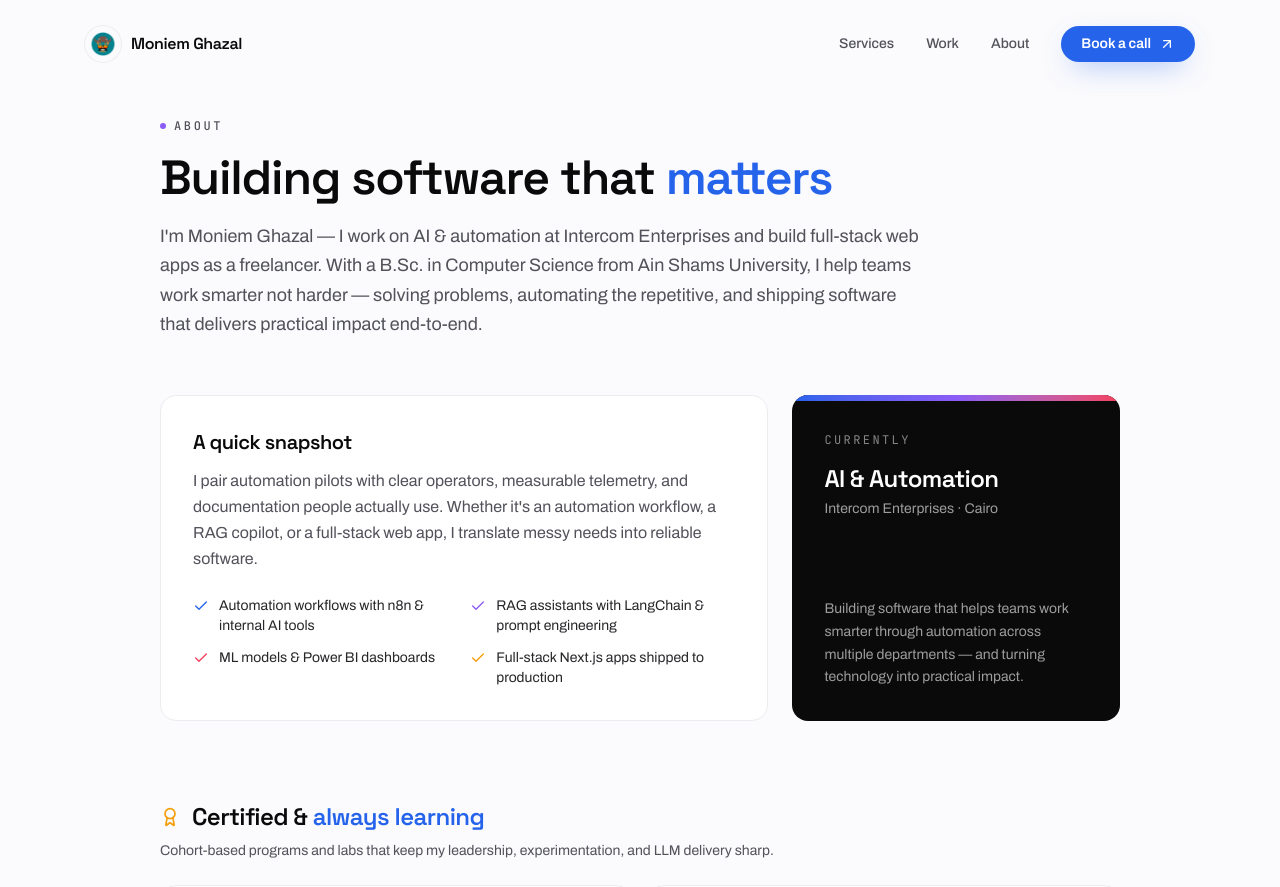
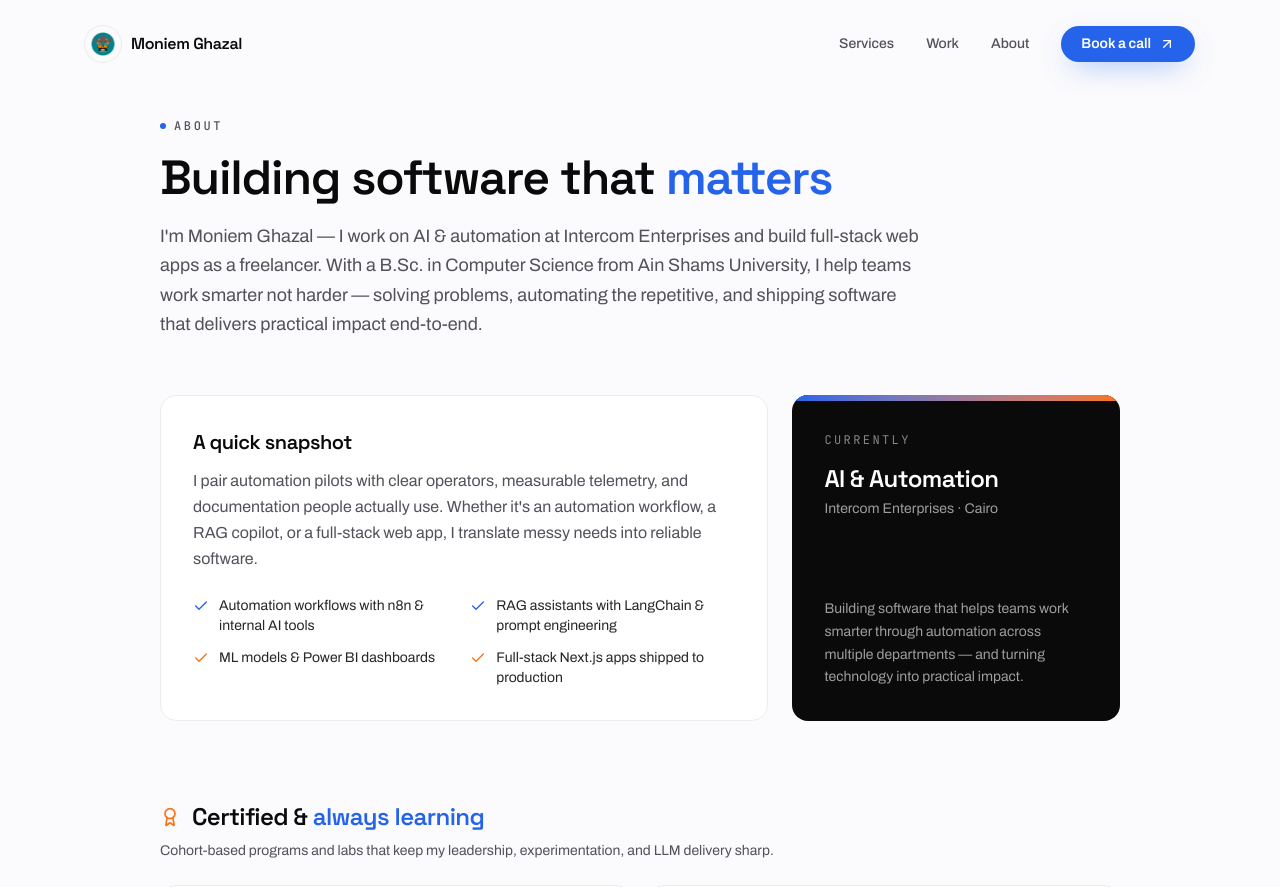
Before and after one commit to moniem2020/Portfolio, a Next.js app: page /about in a window 1280 px wide. Shown: the top 887 px of the page. Built offline with nearby package versions, Linux system fonts and the light colour scheme.

Commit message:
Theme: Cobalt — de-rainbow Home, About, Projects (cobalt + orange only)

```diff
--- a/app/about/page.tsx
+++ b/app/about/page.tsx
@@ -9,13 +9,13 @@ export const metadata: Metadata = {
     "Moniem Ghazal — AI, Automation & Full-Stack Developer in Cairo. Milestones, certifications, and how I approach building software for teams.",
 };
 
-const POP = ["#2563eb", "#8b5cf6", "#f43f5e", "#f59e0b", "#65a30d"];
+const POP = ["#2563eb", "#f97316"];
 
 const certifications = [
   {
     provider: "McKinsey & Company",
     badge: "Forward",
-    color: "#f59e0b",
+    color: "#2563eb",
     course: "McKinsey.org Forward Program",
     year: "Jul 2025",
     highlight: "Leadership labs, issue prioritisation, and decision sprints for fast-moving teams.",
@@ -23,7 +23,7 @@ const certifications = [
   {
     provider: "DeepLearning.AI",
     badge: "LangChain",
-    color: "#8b5cf6",
+    color: "#f97316",
     course: "LangChain for LLM Application Development",
     year: "Aug 2025",
     highlight: "Retrieval-augmented workflows, guardrails, and evaluation harnesses for production LLM apps.",
@@ -68,9 +68,9 @@ const milestones = [
 
 const craft = [
   { text: "Automation workflows with n8n & internal AI tools", color: "#2563eb" },
-  { text: "RAG assistants with LangChain & prompt engineering", color: "#8b5cf6" },
-  { text: "ML models & Power BI dashboards", color: "#f43f5e" },
-  { text: "Full-stack Next.js apps shipped to production", color: "#f59e0b" },
+  { text: "RAG assistants with LangChain & prompt engineering", color: "#2563eb" },
+  { text: "ML models & Power BI dashboards", color: "#f97316" },
+  { text: "Full-stack Next.js apps shipped to production", color: "#f97316" },
 ];
 
 export default function About() {
@@ -80,7 +80,7 @@ export default function About() {
         {/* Header */}
         <header className="space-y-5">
           <span className="eyebrow">
-            <span className="h-1.5 w-1.5 rounded-full" style={{ backgroundColor: "#8b5cf6" }} />
+            <span className="h-1.5 w-1.5 rounded-full" style={{ backgroundColor: "#2563eb" }} />
             About
           </span>
           <h1 className="font-display text-4xl font-semibold tracking-tight text-ink md:text-5xl">
@@ -116,7 +116,7 @@ export default function About() {
           </div>
 
           <div className="relative flex flex-col justify-between overflow-hidden rounded-2xl bg-ink p-8 text-white">
-            <span className="absolute inset-x-0 top-0 h-1.5 bg-gradient-to-r from-[#2563eb] via-[#8b5cf6] to-[#f43f5e]" />
+            <span className="absolute inset-x-0 top-0 h-1.5 bg-gradient-to-r from-[#2563eb] to-[#f97316]" />
             <div>
               <span className="font-mono text-xs uppercase tracking-[0.2em] text-white/50">
                 Currently
@@ -136,7 +136,7 @@ export default function About() {
         {/* Certifications */}
         <section className="mt-20">
           <div className="flex items-center gap-3">
-            <Award className="h-5 w-5" style={{ color: "#f59e0b" }} />
+            <Award className="h-5 w-5" style={{ color: "#f97316" }} />
             <h2 className="font-display text-2xl font-semibold tracking-tight text-ink">
               Certified &amp; <span className="text-pop">always learning</span>
             </h2>
--- a/app/page.tsx
+++ b/app/page.tsx
@@ -19,12 +19,12 @@ import ContactForm from "@/components/ContactForm";
 import { NextjsMark, PythonMark, TailwindMark, VercelMark, N8nMark } from "@/components/BrandMarks";
 import { projects } from "@/data/projects";
 
-const POP = ["#2563eb", "#8b5cf6", "#f43f5e", "#f59e0b", "#65a30d", "#06b6d4"];
+const POP = ["#2563eb", "#f97316"];
 
 const stats = [
   { value: "3+", label: "Years building", color: "#2563eb" },
-  { value: "7", label: "Projects shipped", color: "#f43f5e" },
-  { value: "2", label: "Live products", color: "#8b5cf6" },
+  { value: "7", label: "Projects shipped", color: "#f97316" },
+  { value: "2", label: "Live products", color: "#2563eb" },
 ];
 
 const experiences = [
@@ -146,7 +146,7 @@ export default function Home() {
               transition={{ duration: 0.6, delay: 0.15, ease: "easeOut" }}
               className="card relative overflow-hidden p-7"
             >
-              <span className="absolute inset-x-0 top-0 h-1.5 bg-gradient-to-r from-[#2563eb] via-[#8b5cf6] to-[#f43f5e]" />
+              <span className="absolute inset-x-0 top-0 h-1.5 bg-gradient-to-r from-[#2563eb] to-[#f97316]" />
               <div className="flex items-center justify-between pt-1.5">
                 <span className="eyebrow">Currently</span>
                 <span className="flex items-center gap-1.5 text-xs text-ink-500">
@@ -163,7 +163,7 @@ export default function Home() {
 
               <div className="mt-6 rounded-2xl border border-line bg-paper p-4">
                 <div className="flex items-start gap-3">
-                  <span className="flex h-9 w-9 shrink-0 items-center justify-center rounded-lg text-white" style={{ backgroundColor: "#f59e0b" }}>
+                  <span className="flex h-9 w-9 shrink-0 items-center justify-center rounded-lg text-white" style={{ backgroundColor: "#f97316" }}>
                     <Award className="h-5 w-5" />
                   </span>
                   <div>
@@ -223,7 +223,7 @@ export default function Home() {
         <div className="container-x">
           <div className="max-w-2xl space-y-4">
             <span className="eyebrow">
-              <span className="h-1.5 w-1.5 rounded-full" style={{ backgroundColor: "#8b5cf6" }} />
+              <span className="h-1.5 w-1.5 rounded-full" style={{ backgroundColor: "#2563eb" }} />
               The path so far
             </span>
             <h2 className="font-display text-3xl font-semibold tracking-tight text-ink md:text-4xl">
@@ -278,7 +278,7 @@ export default function Home() {
           <div className="flex flex-col gap-6 md:flex-row md:items-end md:justify-between">
             <div className="max-w-2xl space-y-4">
               <span className="eyebrow">
-                <span className="h-1.5 w-1.5 rounded-full" style={{ backgroundColor: "#f43f5e" }} />
+                <span className="h-1.5 w-1.5 rounded-full" style={{ backgroundColor: "#f97316" }} />
                 Selected work
               </span>
               <h2 className="font-display text-3xl font-semibold tracking-tight text-ink md:text-4xl">
@@ -363,7 +363,7 @@ export default function Home() {
         <div className="container-x">
           <div className="max-w-2xl space-y-4">
             <span className="eyebrow">
-              <span className="h-1.5 w-1.5 rounded-full" style={{ backgroundColor: "#f59e0b" }} />
+              <span className="h-1.5 w-1.5 rounded-full" style={{ backgroundColor: "#f97316" }} />
               Toolkit
             </span>
             <h2 className="font-display text-3xl font-semibold tracking-tight text-ink md:text-4xl">
@@ -398,11 +398,11 @@ export default function Home() {
                 moniemghazal@gmail.com
               </a>
               <a href="tel:+201009441336" className="flex items-center gap-3 text-ink-700 transition-colors hover:text-ink">
-                <span className="flex h-9 w-9 items-center justify-center rounded-lg font-mono text-[10px] text-white" style={{ backgroundColor: "#f43f5e" }}>+20</span>
+                <span className="flex h-9 w-9 items-center justify-center rounded-lg font-mono text-[10px] text-white" style={{ backgroundColor: "#f97316" }}>+20</span>
                 +20 100 944 1336
               </a>
               <p className="flex items-center gap-3 text-ink-700">
-                <span className="flex h-9 w-9 items-center justify-center rounded-lg text-white" style={{ backgroundColor: "#8b5cf6" }}>
+                <span className="flex h-9 w-9 items-center justify-center rounded-lg text-white" style={{ backgroundColor: "#2563eb" }}>
                   <MapPin className="h-4 w-4" />
                 </span>
                 Nasr City, Cairo · Remote-friendly
--- a/app/projects/page.tsx
+++ b/app/projects/page.tsx
@@ -10,7 +10,7 @@ export const metadata: Metadata = {
     "Selected projects by Moniem Ghazal — AI assistants, RAG copilots, automation pipelines, and full-stack web apps with measurable impact.",
 };
 
-const POP = ["#2563eb", "#8b5cf6", "#f43f5e", "#f59e0b", "#65a30d", "#06b6d4"];
+const POP = ["#2563eb", "#f97316"];
 
 const spotlight = [
   {
@@ -20,12 +20,12 @@ const spotlight = [
   },
   {
     label: "AI assistants",
-    color: "#8b5cf6",
+    color: "#f97316",
     body: "From retrieval-augmented copilots to routing agents — each project pairs LLMs with robust guardrails.",
   },
   {
     label: "Product velocity",
-    color: "#f43f5e",
+    color: "#2563eb",
     body: "I ship quickly, validate with the team, and iterate until the experience becomes second nature.",
   },
 ];
@@ -37,7 +37,7 @@ export default function Projects() {
         {/* Header */}
         <header className="max-w-3xl space-y-5">
           <span className="eyebrow">
-            <span className="h-1.5 w-1.5 rounded-full" style={{ backgroundColor: "#f43f5e" }} />
+            <span className="h-1.5 w-1.5 rounded-full" style={{ backgroundColor: "#f97316" }} />
             Selected work
           </span>
           <h1 className="font-display text-4xl font-semibold tracking-tight text-ink md:text-5xl">
@@ -156,7 +156,7 @@ export default function Projects() {
 
         {/* CTA */}
         <div className="relative mt-16 flex flex-col items-start gap-4 overflow-hidden rounded-2xl bg-ink p-8 text-white sm:flex-row sm:items-center sm:justify-between sm:p-10">
-          <span className="absolute inset-x-0 top-0 h-1.5 bg-gradient-to-r from-[#2563eb] via-[#8b5cf6] via-[#f43f5e] to-[#f59e0b]" />
+          <span className="absolute inset-x-0 top-0 h-1.5 bg-gradient-to-r from-[#2563eb] to-[#f97316]" />
           <div>
             <h2 className="font-display text-2xl font-semibold tracking-tight">
               Want results like these?
```
